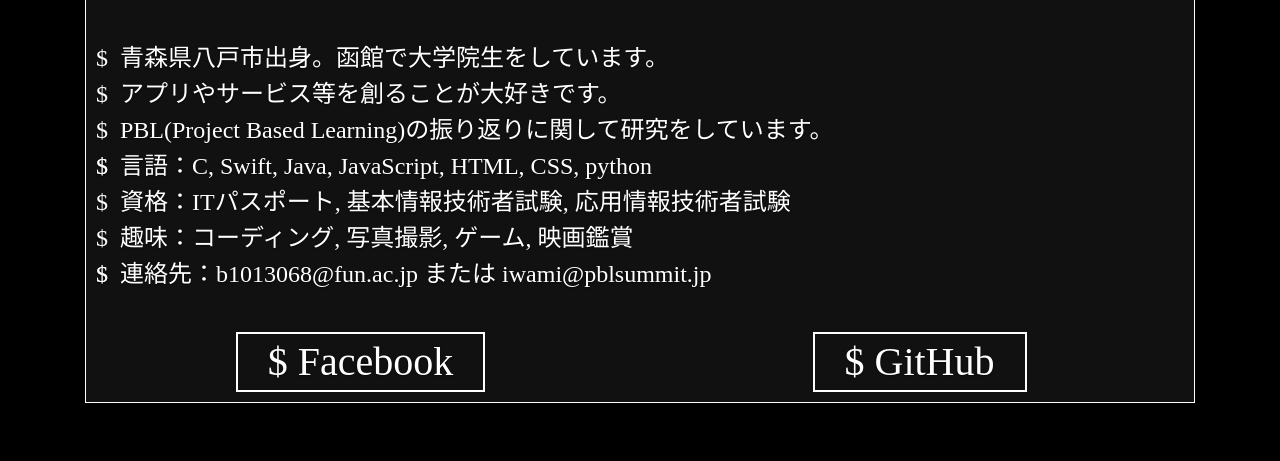
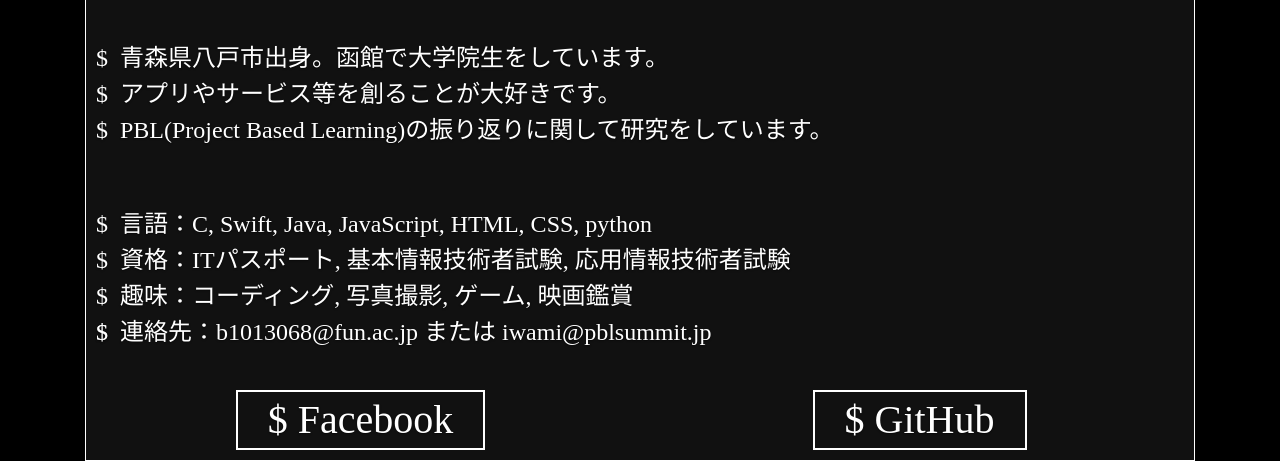
Before and after one commit to kentaiwami/portfolio, a Django app: template portfolio/templates/portfolio/index.html in a window 1280 px wide. Shown: the part 3267-3728 px from the top of the page. Before the commit the page ends 3670 px from the top, so only its background shows below. Run offline with Django 3.2, Linux system fonts and the light colour scheme; the template is opened without the code that fills it, so the values that code supplies are empty; some libraries are stand-ins or nearby versions; some web fonts are replaced.

Commit message:
console_nameを使わずに、空行を挟むようにした

```diff
--- a/portfolio/static/portfolio/style.css
+++ b/portfolio/static/portfolio/style.css
@@ -301,6 +301,18 @@ figure:hover figcaption {
   margin-top: 5vmin;
 }
 
+div.console_text{
+  padding-left:1em;
+  position:relative;
+}
+
+div.console_text:before{
+  content:"$ ";
+  position:absolute;
+  left:0;
+  top:0;
+}
+
 
 /* section1にてbefore擬似要素を追加 */
 .console_name {
@@ -324,16 +336,9 @@ figure:hover figcaption {
   text-decoration: underline;
 }
 
-div.console_text{
-  padding-left:1em;
-  position:relative;
-}
-
-div.console_text:before{
-  content:"$ ";
-  position:absolute;
-  left:0;
-  top:0;
+.console_text_no_before {
+  margin: 3vmin 0vmin;
+  display: inline-block;
 }
 
 
--- a/portfolio/templates/portfolio/engineer_work_detail.html
+++ b/portfolio/templates/portfolio/engineer_work_detail.html
@@ -52,7 +52,7 @@
         <div class="console_name">{{ product_detail.product_background_concept }}</div>
         <div class="console_text">{{ product_detail.product_background_detail }}</div>
 
-        <div class="console_name"></div>
+        <div class="console_text_no_before"></div>
         <div class="console_text">開発環境：{{ product_detail.product_development_environment }}</div>
         <div class="console_text">使用言語：{{ product_detail.product_development_language }}</div>
         <div class="console_text">製作期間：{{ product_detail.product_creation_time }}</div>
--- a/portfolio/templates/portfolio/index.html
+++ b/portfolio/templates/portfolio/index.html
@@ -205,7 +205,7 @@
         <div class="console_text">青森県八戸市出身。函館で大学院生をしています。</div>
         <div class="console_text">アプリやサービス等を創ることが大好きです。</div>
         <div class="console_text">PBL(Project Based Learning)の振り返りに関して研究をしています。</div>
-        <div class="console_text"></div>
+        <div class="console_text_no_before"></div>
         <div class="console_text">言語：C, Swift, Java, JavaScript, HTML, CSS, python</div>
         <div class="console_text">資格：ITパスポート, 基本情報技術者試験, 応用情報技術者試験</div>
         <div class="console_text">趣味：コーディング, 写真撮影, ゲーム, 映画鑑賞</div>
```
